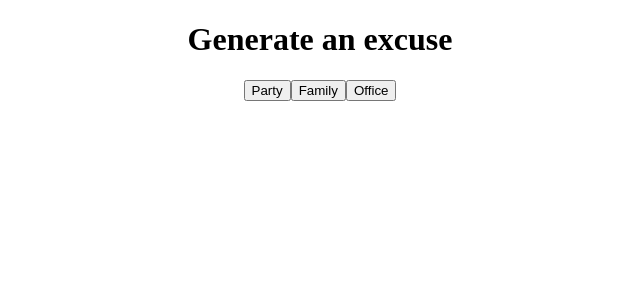
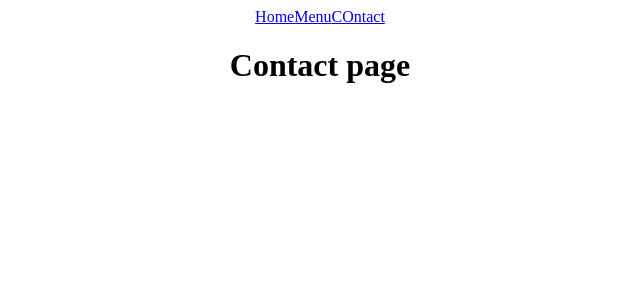
Before and after one commit to rkrb3112/query_react, a React (Create React App) app: page /contact in a window 1280 px wide. Shown: the top 300 px of the page, without its empty margins (320-960 px from the left). Built offline with nearby package versions, Linux system fonts and the light colour scheme.

Commit message:
change files

```diff
--- a/package.json
+++ b/package.json
@@ -9,6 +9,7 @@
     "axios": "^1.6.7",
     "react": "^18.2.0",
     "react-dom": "^18.2.0",
+    "react-router-dom": "^6.22.3",
     "react-scripts": "5.0.1",
     "web-vitals": "^2.1.4"
   },
--- a/src/App.js
+++ b/src/App.js
@@ -1,28 +1,25 @@
 import './App.css';
-import { useState, useEffect } from 'react';
-import Axios from 'axios';
+import {BrowserRouter as Router, Routes, Route} from "react-router-dom";
+import { Home } from './pages/Home';
+import { Menu } from './pages/Menu';
+import { Contact } from './pages/Contact';
+import { Navbar } from './Navbar';
 
 function App() {
-  const [genExcuse, setGenExcuse] = useState("");
-
-  const getExcuse = (excuse) =>{
-    Axios.get(`https://excuser-three.vercel.app/v1/excuse/${excuse}/`)
-    .then((res) => {
-      setGenExcuse(res.data[0].excuse);
-    })
-  };
 
   return (
     <div className='App'>
-      <h1>Generate an excuse</h1>
-      <button onClick={() => {getExcuse("party")}}>Party</button>
-      <button onClick={() => {getExcuse("family")}}>Family</button>
-      <button onClick={() => {getExcuse("office")}}>Office</button>
-      <p>{genExcuse}</p>
+      <Router>
+        <Navbar />
+        <Routes>
+          <Route path='/' element={<Home />} />
+          <Route path='/menu' element={<Menu />} />
+          <Route path='/contact' element={<Contact />} />
+          <Route path='*' element={<h1>Does not exist</h1>} />
+        </Routes>
+      </Router>
     </div>
   );
 };
 
-
-
 export default App;
--- /dev/null
+++ b/src/Navbar.js
@@ -0,0 +1,11 @@
+import { Link } from "react-router-dom";
+
+export const Navbar = () =>{
+    return (
+        <div>
+          <Link to="/">Home</Link>
+          <Link to="/menu">Menu</Link>
+          <Link to="/Contact">COntact</Link>
+        </div>
+    )
+}
--- /dev/null
+++ b/src/pages/Contact.js
@@ -0,0 +1,3 @@
+export const Contact = () =>{
+    return <h1>Contact page</h1>
+};
--- /dev/null
+++ b/src/pages/Home.js
@@ -0,0 +1,3 @@
+export const Home = () =>{
+    return <h1>Home page</h1>
+};
--- /dev/null
+++ b/src/pages/Menu.js
@@ -0,0 +1,3 @@
+export const Menu = () =>{
+    return <h1>Menu page</h1>
+};
```
Also changed, not shown: 1 other file (tests, documents, lock files or other folders).
